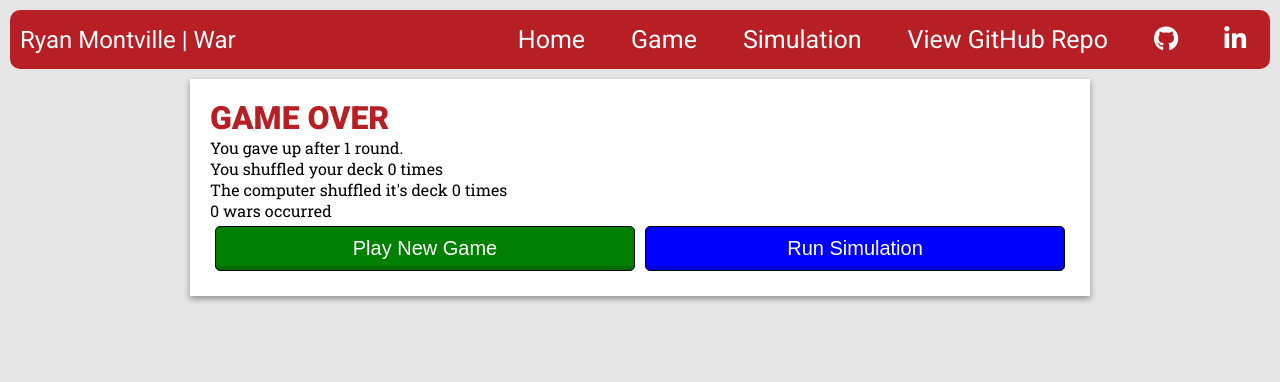
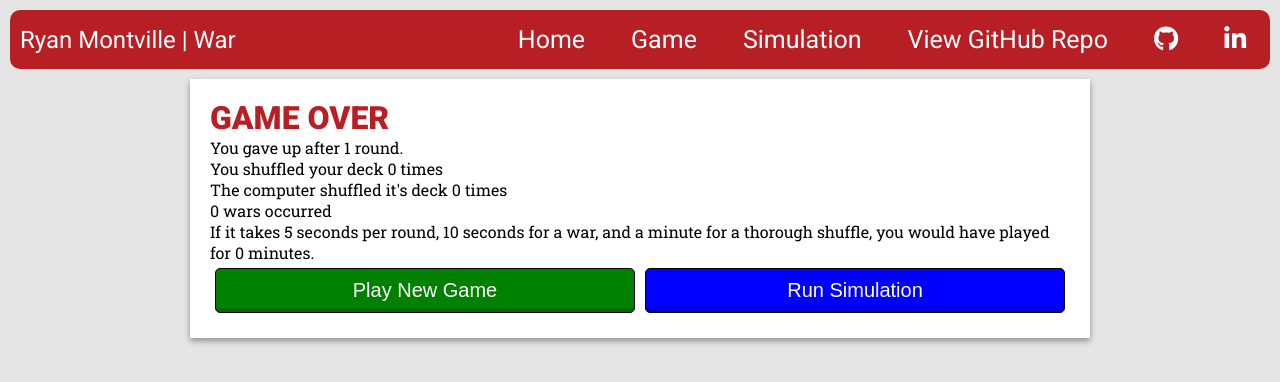
Before and after one commit to RyanMontville/War, an Angular app in the folder Angular/: page /game-over in a window 1280 px wide. Shown: the top 382 px of the page. Built offline with nearby package versions, Linux system fonts and the light colour scheme.

Commit message:
added estimated time

```diff
--- a/Angular/src/app/game-over/game-over.component.html
+++ b/Angular/src/app/game-over/game-over.component.html
@@ -11,6 +11,7 @@
 <p>You shuffled your deck {{roundOutcome.playerShuffleCount}} time{{roundOutcome.playerShuffleCount===1 ? '' : 's'}}</p>
 <p>The computer shuffled it's deck {{roundOutcome.computerShuffleCount}} time{{roundOutcome.computerShuffleCount===1 ? '' : 's'}}</p>
 <p>{{roundOutcome.warCount}} war{{roundOutcome.warCount===1 ? '' : 's'}} occurred</p>
+<p>{{estimatedTime}}</p>
 <section class="btn-group">
   <button (click)="start()" class="btn btn-green size-20 half">Play New Game</button>
   <button  class="btn btn-blue size-20 half" (click)="simulation()">Run Simulation</button>
--- a/Angular/src/app/game-over/game-over.component.ts
+++ b/Angular/src/app/game-over/game-over.component.ts
@@ -11,12 +11,16 @@ import { RoundOutcome } from '../round-outcome.model';
 })
 export class GameOverComponent implements OnInit {
   roundOutcome = new RoundOutcome('',0,0,new Card(0,''),new Card(0,''),0,0,0,0,false);
+  estimatedTime: string = '';
   constructor(private gameService: GameService, private router:Router) {}
 
   ngOnInit() {
     this.gameService.roundOutcome.subscribe((outcome: RoundOutcome)=>{
       this.roundOutcome = outcome;
+      this.estimatedTime = this.gameService.getEstimatedTime(this.roundOutcome.roundNumber,this.roundOutcome.warCount,this.roundOutcome.playerShuffleCount,this.roundOutcome.computerShuffleCount);
     });
+
+
   }
 
   start() {
@@ -27,5 +31,6 @@ export class GameOverComponent implements OnInit {
   simulation() {
     this.gameService.runSimulation();
   }
-
+//calculate estimated playing time
+//If it takes 5 seconds per round, 10 seconds for a war, and a minute for a thorough shuffle, you would have played for
 }
--- a/Angular/src/app/game.service.ts
+++ b/Angular/src/app/game.service.ts
@@ -185,4 +185,14 @@ export class GameService {
             }
             return str;
     }
+
+    getEstimatedTime(roundNum: number,warNum: number,ComputerNum: number,PlayerNum: number): string {
+        let rounds: number = roundNum * 5;
+        let wars = warNum * 10;
+        let playerShuffles = PlayerNum * 60;
+        let computerShuffles = ComputerNum * 60;
+        let totalSeconds = rounds + wars + playerShuffles + computerShuffles;
+        let totalMinutes = Math.round(totalSeconds/60);
+        return `If it takes 5 seconds per round, 10 seconds for a war, and a minute for a thorough shuffle, you would have played for ${totalMinutes} minutes.`;
+    }
 }
```
Also changed, not shown: 9 other files (tests, documents, lock files or other folders).
